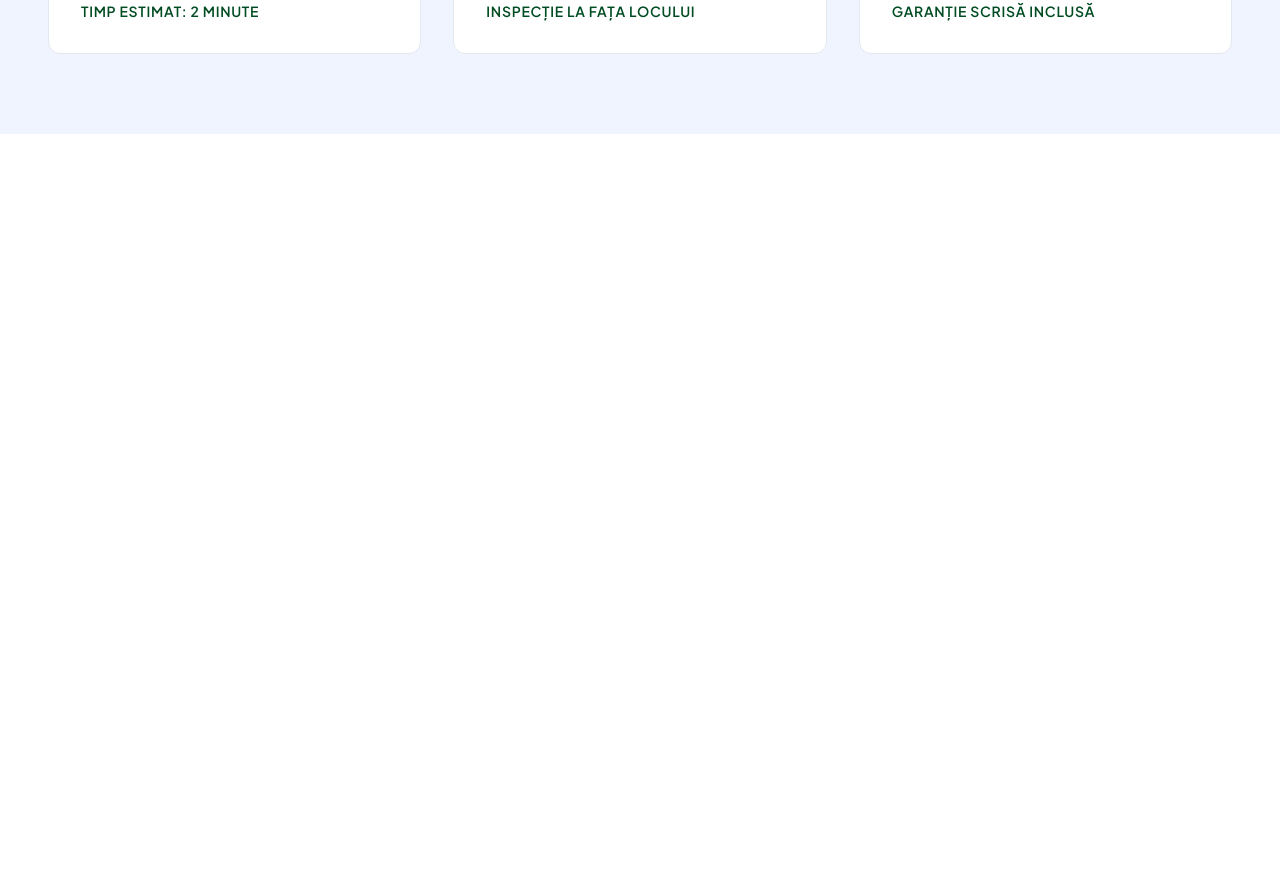
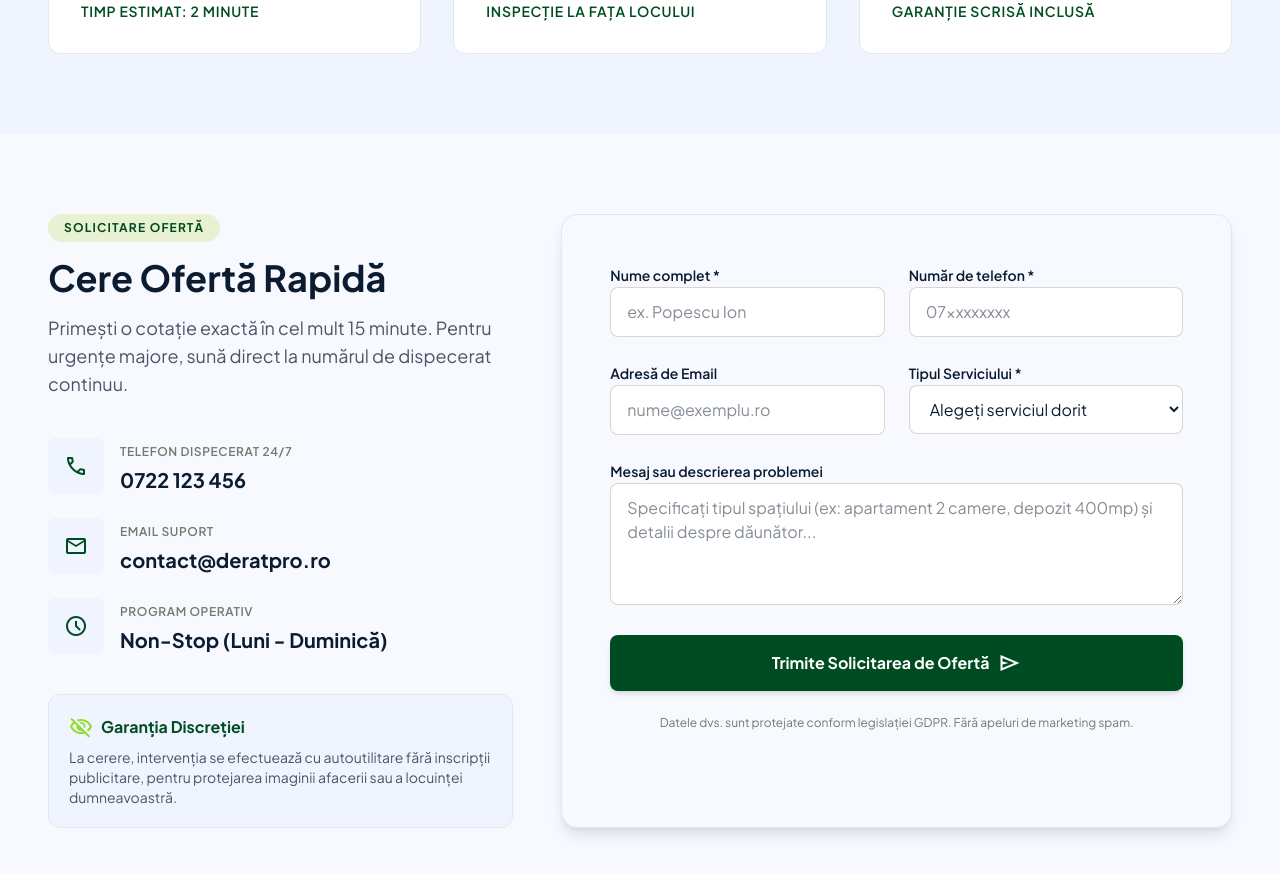
Before and after one commit to sabakianu/DeratPro-, a Next.js app: page / in a window 1280 px wide. Shown: the part 2260-3134 px from the top of the page. Before the commit the page ends 2394 px from the top, so only its background shows below. Built offline with nearby package versions, Linux system fonts and the light colour scheme.

Commit message:
added mock contact section

```diff
--- /dev/null
+++ b/app/Components/ContactDetail.tsx
@@ -0,0 +1,25 @@
+import IconBox from "./IconBox";
+
+interface ContactDetailProps {
+  icon: string;
+  label: string;
+  value: string;
+}
+
+export default function ContactDetail({
+  icon,
+  label,
+  value,
+}: ContactDetailProps) {
+  return (
+    <div className="flex items-start gap-4">
+      <IconBox icon={icon} className="shrink-0 w-10 h-10" />
+      <div>
+        <span className="text-xs uppercase tracking-wider text-outline font-semibold">
+          {label}
+        </span>
+        <p className="text-xl text-on-surface font-bold mt-1">{value}</p>
+      </div>
+    </div>
+  );
+}
--- /dev/null
+++ b/app/Components/ContactForm.tsx
@@ -0,0 +1,183 @@
+"use client";
+
+import React, { useState } from "react";
+
+export default function ContactForm() {
+  const [formData, setFormData] = useState({
+    nume: "",
+    telefon: "",
+    email: "",
+    serviciu: "",
+    mesaj: "",
+  });
+
+  const [formStatus, setFormStatus] = useState<"idle" | "error" | "success">(
+    "idle",
+  );
+  const [errorMessage, setErrorMessage] = useState("");
+
+  const handleChange = (
+    e: React.ChangeEvent<
+      HTMLInputElement | HTMLSelectElement | HTMLTextAreaElement
+    >,
+  ) => {
+    const { id, value } = e.target;
+    setFormData((prev) => ({ ...prev, [id]: value }));
+  };
+
+  const handleSubmit = (e: React.FormEvent) => {
+    e.preventDefault();
+    setFormStatus("idle");
+    setErrorMessage("");
+
+    if (formData.telefon.length < 10) {
+      setFormStatus("error");
+      setErrorMessage("Numărul de telefon pare invalid. Te rugăm să verifici.");
+      return;
+    }
+
+    console.log("Date trimise valid:", formData);
+
+    setFormStatus("success");
+    setFormData({ nume: "", telefon: "", email: "", serviciu: "", mesaj: "" });
+
+    setTimeout(() => setFormStatus("idle"), 5000);
+  };
+
+  return (
+    <form className="space-y-6" onSubmit={handleSubmit}>
+      <div className="grid grid-cols-1 sm:grid-cols-2 gap-6">
+        <div className="space-y-2">
+          <label
+            htmlFor="nume"
+            className="text-sm text-on-surface font-semibold"
+          >
+            Nume complet *
+          </label>
+          <input
+            id="nume"
+            value={formData.nume}
+            onChange={handleChange}
+            type="text"
+            required
+            placeholder="ex. Popescu Ion"
+            className="w-full px-4 py-3 rounded-lg bg-surface border border-outline/30 text-on-surface focus:outline-none focus:border-primary focus:ring-2 focus:ring-primary/20 transition-all"
+          />
+        </div>
+        <div className="space-y-2">
+          <label
+            htmlFor="telefon"
+            className="text-sm text-on-surface font-semibold"
+          >
+            Număr de telefon *
+          </label>
+          <input
+            id="telefon"
+            value={formData.telefon}
+            onChange={handleChange}
+            type="tel"
+            required
+            placeholder="07xxxxxxxx"
+            className="w-full px-4 py-3 rounded-lg bg-surface border border-outline/30 text-on-surface focus:outline-none focus:border-primary focus:ring-2 focus:ring-primary/20 transition-all"
+          />
+        </div>
+      </div>
+
+      <div className="grid grid-cols-1 sm:grid-cols-2 gap-6">
+        <div className="space-y-2">
+          <label
+            htmlFor="email"
+            className="text-sm text-on-surface font-semibold"
+          >
+            Adresă de Email
+          </label>
+          <input
+            id="email"
+            value={formData.email}
+            onChange={handleChange}
+            type="email"
+            placeholder="nume@exemplu.ro"
+            className="w-full px-4 py-3 rounded-lg bg-surface border border-outline/30 text-on-surface focus:outline-none focus:border-primary focus:ring-2 focus:ring-primary/20 transition-all"
+          />
+        </div>
+        <div className="space-y-2">
+          <label
+            htmlFor="serviciu"
+            className="text-sm text-on-surface font-semibold"
+          >
+            Tipul Serviciului *
+          </label>
+          <select
+            id="serviciu"
+            value={formData.serviciu}
+            onChange={handleChange}
+            required
+            className="w-full px-4 py-3 rounded-lg bg-surface border border-outline/30 text-on-surface focus:outline-none focus:border-primary focus:ring-2 focus:ring-primary/20 transition-all"
+          >
+            <option value="">Alegeți serviciul dorit</option>
+            <option value="deratizare">
+              Deratizare (Rozătoare / Șoareci / Șobolani)
+            </option>
+            <option value="dezinsectie">
+              Dezinsecție (Insecte / Gândaci / Ploșnițe)
+            </option>
+            <option value="dezinfectie">
+              Dezinfecție (Viruși / Bacterii / ULV)
+            </option>
+            <option value="pachet_complet">
+              Pachet Complet DDD (Autorizare / HoReCa)
+            </option>
+          </select>
+        </div>
+      </div>
+
+      <div className="space-y-2">
+        <label
+          htmlFor="mesaj"
+          className="text-sm text-on-surface font-semibold"
+        >
+          Mesaj sau descrierea problemei
+        </label>
+        <textarea
+          id="mesaj"
+          value={formData.mesaj}
+          onChange={handleChange}
+          rows={4}
+          placeholder="Specificați tipul spațiului (ex: apartament 2 camere, depozit 400mp) și detalii despre dăunător..."
+          className="w-full px-4 py-3 rounded-lg bg-surface border border-outline/30 text-on-surface focus:outline-none focus:border-primary focus:ring-2 focus:ring-primary/20 transition-all"
+        />
+      </div>
+
+      {formStatus === "error" && (
+        <div className="text-sm text-red-600 font-semibold">{errorMessage}</div>
+      )}
+
+      <button
+        type="submit"
+        className="w-full py-4 px-8 rounded-lg bg-primary text-white text-base font-bold hover:bg-[#003618] transition-all shadow-md flex items-center justify-center gap-2 group"
+      >
+        <span>Trimite Solicitarea de Ofertă</span>
+        <span className="material-symbols-outlined text-[20px] group-hover:translate-x-1 transition-transform">
+          send
+        </span>
+      </button>
+
+      {formStatus === "success" && (
+        <div className="p-4 rounded-lg bg-primary/10 border border-primary text-primary flex items-center gap-2">
+          <span className="material-symbols-outlined text-[20px]">
+            check_circle
+          </span>
+          <span className="text-sm font-semibold">
+            Cererea a fost trimisă cu succes! Un dispecer vă va contacta în
+            scurt timp.
+          </span>
+        </div>
+      )}
+
+      <p className="text-xs text-outline text-center">
+        Datele dvs. sunt protejate conform legislației GDPR. Fără apeluri de
+        marketing spam.
+      </p>
+    </form>
+  );
+}
--- /dev/null
+++ b/app/Sections/ContactSection.tsx
@@ -0,0 +1,67 @@
+"use client";
+
+import React, { useState } from "react";
+import Badge from "../Components/Badge";
+import HighlightBox from "../Components/HighlightBox";
+import ContactDetail from "../Components/ContactDetail";
+import ContactForm from "../Components/ContactForm";
+
+export default function ContactSection() {
+  const [isSuccess, setIsSuccess] = useState(false);
+
+  const handleSubmit = (e: React.FormEvent) => {
+    console.log("Submit");
+  };
+
+  return (
+    <section
+      className="w-full bg-surface-container py-20 relative overflow-hidden"
+      id="contact"
+    >
+      <div className="max-w-7xl mx-auto px-6 md:px-8 lg:px-12">
+        <div className="grid grid-cols-1 lg:grid-cols-12 gap-12">
+          <div className="lg:col-span-5 flex flex-col justify-between space-y-10">
+            <div className="space-y-4">
+              <Badge text="SOLICITARE OFERTĂ" />
+              <h2 className="text-4xl font-bold text-on-surface font-['Plus_Jakarta_Sans',sans-serif]">
+                Cere Ofertă Rapidă
+              </h2>
+              <p className="text-lg text-on-surface-variant">
+                Primești o cotație exactă în cel mult 15 minute. Pentru urgențe
+                majore, sună direct la numărul de dispecerat continuu.
+              </p>
+            </div>
+
+            <div className="space-y-6">
+              <ContactDetail
+                icon="phone"
+                label="Telefon Dispecerat 24/7"
+                value="0722 123 456"
+              />
+              <ContactDetail
+                icon="mail"
+                label="Email Suport"
+                value="contact@deratpro.ro"
+              />
+              <ContactDetail
+                icon="schedule"
+                label="Program Operativ"
+                value="Non-Stop (Luni - Duminică)"
+              />
+            </div>
+
+            <HighlightBox
+              icon="visibility_off"
+              title="Garanția Discreției"
+              description="La cerere, intervenția se efectuează cu autoutilitare fără inscripții publicitare, pentru protejarea imaginii afacerii sau a locuinței dumneavoastră."
+            />
+          </div>
+
+          <div className="lg:col-span-7 bg-surface-canvas p-8 md:p-12 rounded-2xl border border-surface-border shadow-lg">
+            <ContactForm />
+          </div>
+        </div>
+      </div>
+    </section>
+  );
+}
--- a/app/page.tsx
+++ b/app/page.tsx
@@ -2,6 +2,7 @@ import Navbar from "./Sections/Navbar";
 import ServicesSection from "./Sections/ServicesSection";
 import WhyChooseUsSection from "./Sections/WhyChooseUsSection";
 import HowItWorksSection from "./Sections/HowItWorksSection";
+import ContactSection from "./Sections/ContactSection";
 import "./globals.css";
 
 export default function Home() {
@@ -11,6 +12,7 @@ export default function Home() {
       <ServicesSection />
       <WhyChooseUsSection />
       <HowItWorksSection />
+      <ContactSection />
     </main>
   );
 }
```
